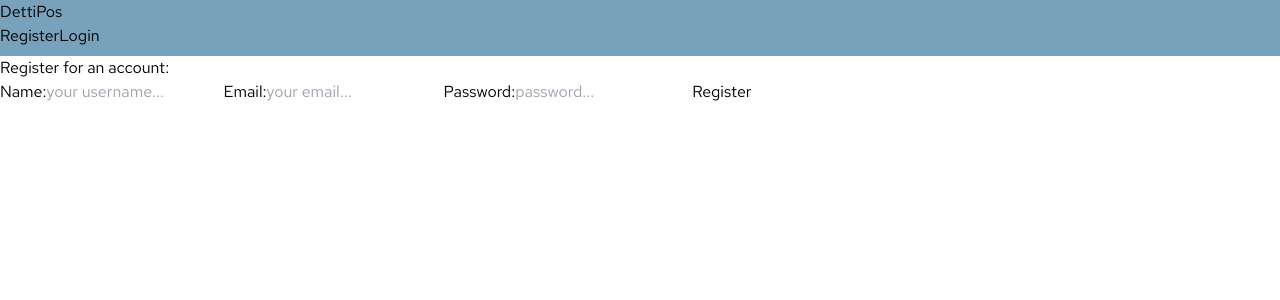
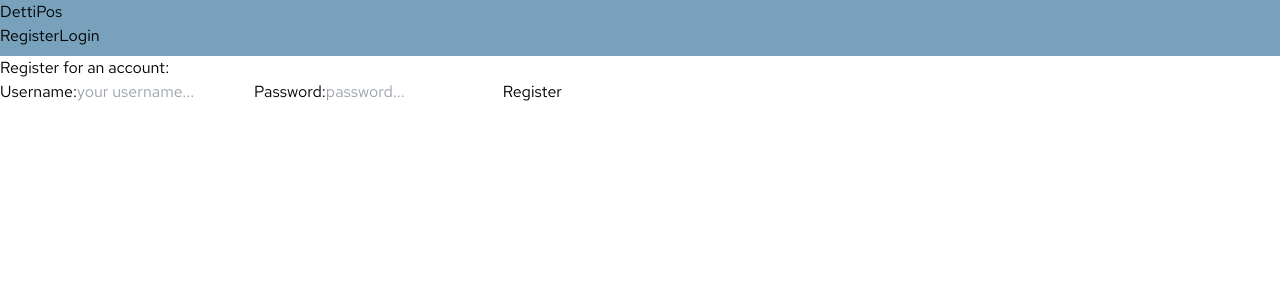
Before and after one commit to saulthebear/pos-client, a React (Create React App) app: page /register in a window 1280 px wide. Shown: the top 300 px of the page. Built offline with nearby package versions, Linux system fonts and the light colour scheme; a web font is replaced by a local one.

Commit message:
Register page update

```diff
--- a/src/components/pages/Register.jsx
+++ b/src/components/pages/Register.jsx
@@ -6,8 +6,8 @@ import PropTypes from "prop-types"
 
 export default function Register({ currentUser, setCurrentUser }) {
   // state for the controlled form
-  const [name, setName] = useState("")
-  const [email, setEmail] = useState("")
+  const [username, setUsername] = useState("")
+
   const [password, setPassword] = useState("")
   const [msg, setMsg] = useState("")
 
@@ -17,12 +17,12 @@ export default function Register({ currentUser, setCurrentUser }) {
     try {
       // post fortm data to the backend
       const reqBody = {
-        name,
-        email,
-        password,
+        username,
+
+        password
       }
       const response = await axios.post(
-        `${process.env.REACT_APP_SERVER_URL}/api-v1/users/register`,
+        `${process.env.REACT_APP_SERVER_URL}/users/register`,
         reqBody
       )
 
@@ -57,22 +57,13 @@ export default function Register({ currentUser, setCurrentUser }) {
       <p>{msg}</p>
 
       <form onSubmit={handleSubmit}>
-        <label htmlFor="name">Name:</label>
+        <label htmlFor="username">Username:</label>
         <input
           type="text"
-          id="name"
+          id="username"
           placeholder="your username..."
-          onChange={(e) => setName(e.target.value)}
-          value={name}
-        />
-
-        <label htmlFor="email">Email:</label>
-        <input
-          type="email"
-          id="email"
-          placeholder="your email..."
-          onChange={(e) => setEmail(e.target.value)}
-          value={email}
+          onChange={(e) => setUsername(e.target.value)}
+          value={username}
         />
 
         <label htmlFor="password">Password:</label>
```
